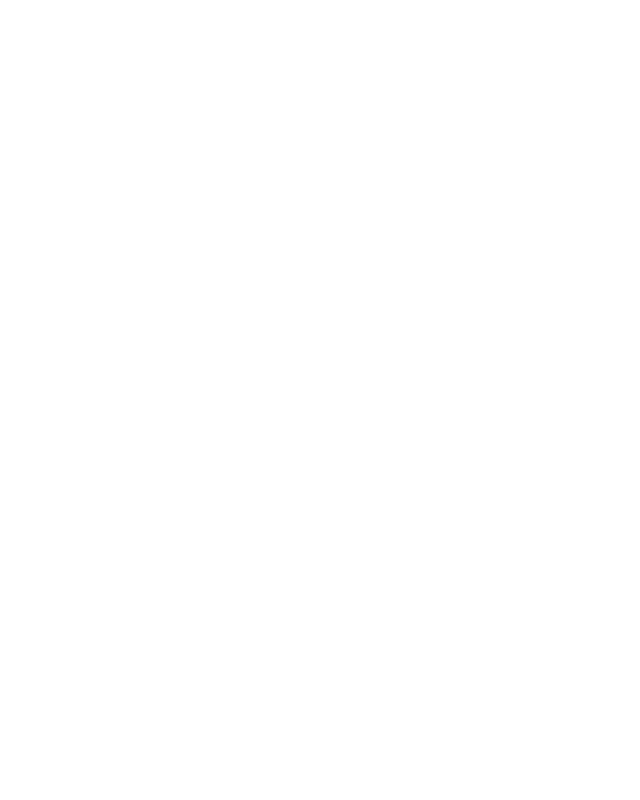
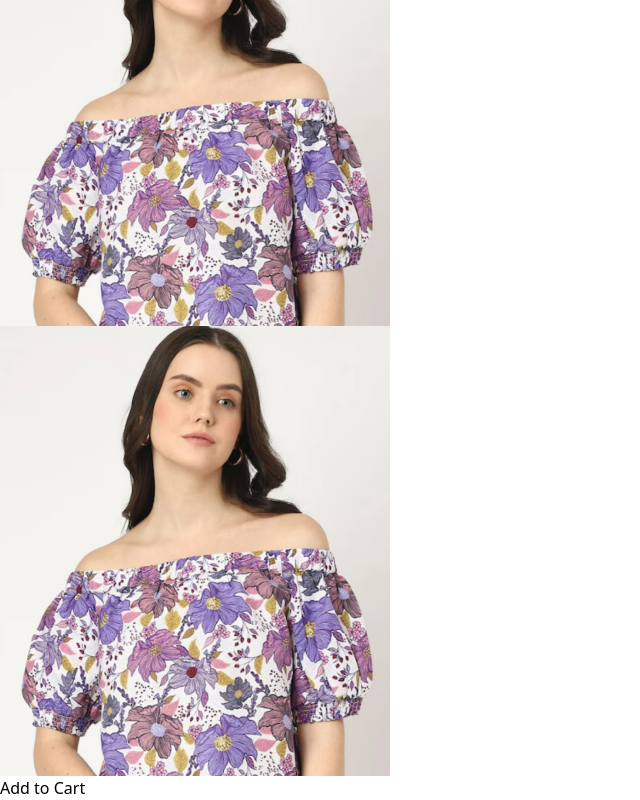
Before and after one commit to cr-arya-2024/E-Commerce, a React (Vite) app: page /product/aaaaa in a window 1280 px wide. Shown: the part 646-1446 px from the top of the page, without its empty margins (0-640 px from the left). Before the commit the page ends 800 px from the top, so only its background shows below. Built offline with nearby package versions, Linux system fonts and the light colour scheme; a web font is replaced by a local one.

Commit message:
added stmg random

```diff
--- a/src/assets/assets.js
+++ b/src/assets/assets.js
@@ -113,7 +113,7 @@
         name: "Men Round Neck Pure Cotton T-shirt",
         description: "A lightweight, usually knitted, pullover shirt, close-fitting and with a round neckline and short sleeves, worn as an undershirt or outer garment.",
         price: 200,
-        image: [p_img2_1],
+        image: [p_img2_1,p_img2_2,p_img2_3,p_img2_4],
         category: "Men",
         subCategory: "Topwear",
         sizes: ["M", "L", "XL"],
--- a/src/components/LatestCollection.jsx
+++ b/src/components/LatestCollection.jsx
@@ -21,7 +21,7 @@
       </div>
       <div className='grid grid-cols-2   sm:grid-cols-3 md:grid-cols-4 lg:grid-cols-5 gap-4 gap-y-5'> {
         latestProducts.map((item, index) => {
-          return <Productitem key={index} id={item._id} img={item.image} name={item.name} price={item.price} />
+          return <Productitem key={index} id={item._id} img={item.image[0]} name={item.name} price={item.price} />
         })}</div>
     </div>
   )
--- a/src/context/ShopContext.jsx
+++ b/src/context/ShopContext.jsx
@@ -1,4 +1,4 @@
-import { createContext } from "react";
+import { createContext, useEffect } from "react";
 import {products} from '../assets/assets'
 import { useState } from "react";
 export const ShopContext=createContext();
@@ -8,9 +8,21 @@
     const delivery_fee=10;
     const [search,setSearch]=useState('')
     const[showSearch,setShowSearch]=useState(0)
+const [cartItems,setCartItems]=useState({})
+
+const addToCart=async(itemId)=>{
+let cartData=structuredClone(cartItems)
+if(cartData[itemId]){
+    cartData[itemId]+=1
+}else{
+    cartData[itemId]=1
+}
+}
+useEffect(()=>{console.log(cartItems);
+},[cartItems])
 
 const value={
-    products,currency,delivery_fee,search,setSearch,showSearch,setShowSearch
+    products,currency,delivery_fee,search,setSearch,showSearch,setShowSearch,cartItems,setCartItems,addToCart
 }
     return (
         <ShopContext.Provider value={value}>
--- a/src/pages/Collection.jsx
+++ b/src/pages/Collection.jsx
@@ -103,7 +103,7 @@
     <div className='grid grid-cols-2   sm:grid-cols-3 md:grid-cols-4 lg:grid-cols-5 gap-4 gap-y-5'>
 {
   filterProducts.map((item,index)=>{
-    return <Productitem key={index} id={item._id} img={item.image} name={item.name} price={item.price} />
+    return <Productitem key={index} id={item._id} img={item.image[0]} name={item.name} price={item.price} />
   })
 }
     </div>
--- a/src/pages/Home.jsx
+++ b/src/pages/Home.jsx
@@ -2,7 +2,7 @@
 
 import Hero from '../components/Hero'
 import LatestCollection from '../components/LatestCollection'
-import Bestseller from '../components/bestseller'
+import Bestseller from '../components/Bestseller'
 import OurPolicy from '../components/OurPolicy'
 
 
--- a/src/pages/Products.jsx
+++ b/src/pages/Products.jsx
@@ -1,9 +1,46 @@
-import React from 'react'
+import React, { useContext, useEffect, useState } from 'react'
+import { useParams } from 'react-router-dom'
+import { ShopContext } from '../context/ShopContext'
+const Products = () => {
+  const { productId } = useParams()
+  const { products,addToCart } = useContext(ShopContext)
+  const [productData, setproductData] = useState(1)
+  const [img, setImg] = useState('')
+  const fetchProductData = async () => {
+    products.map((itm) => {
+      if (itm._id === productId) {
+        setproductData(itm)
+        setImg(itm.image[0])
+        return null
+      }
+    })
+  }
+  useEffect(() => { fetchProductData() }, [productId])
+  // console.log(productData);
 
-const Products = () => {
-  return (
-    <div>Products</div>
-  )
+  return productData ? (
+    <div className='border-t-2  pt-10 transition-opacity ease-in duration-500 opacity-100'>
+      <div className='flex  gap-12 sm:gap-12 flex-col sm:flex-row'>
+        <div className='flex-1 flex flex-col-reverse gap-3 sm:flex-row'>
+          <div className='flex sm:flex-col overflow-x-auto sm:overflow-y-scroll justify-between sm:justify-normal sm:w-[18.7%] w-full'>
+            {
+              productData?.image?.map((item, index) => (
+                <img onClick={()=>setImg(item)} src={item} key={index} className='w-[24%] sm:w-full sm:mb-3 flex-shrink-0 cursor-pointer' />
+              ))
+            }
+          </div>
+          <div className='w-full sm:w-[80%]'>
+            <img className='w-full h-auto' src={img}  />
+          </div>
+          <div className='w-full flex flex-row items-end h-full sm:w-[80%] '  >
+            <button onClick={()=>addToCart(productData._id)} className='mb-14 px-8 py-3 text-sm active:bg-gray-700 text-white ml-44 bg-black'>Add to Cart</button>
+          </div>
+        </div>
+
+      </div>
+
+    </div>
+  ) : <div className='opacity-0'></div>
 }
 
 export default Products
```
